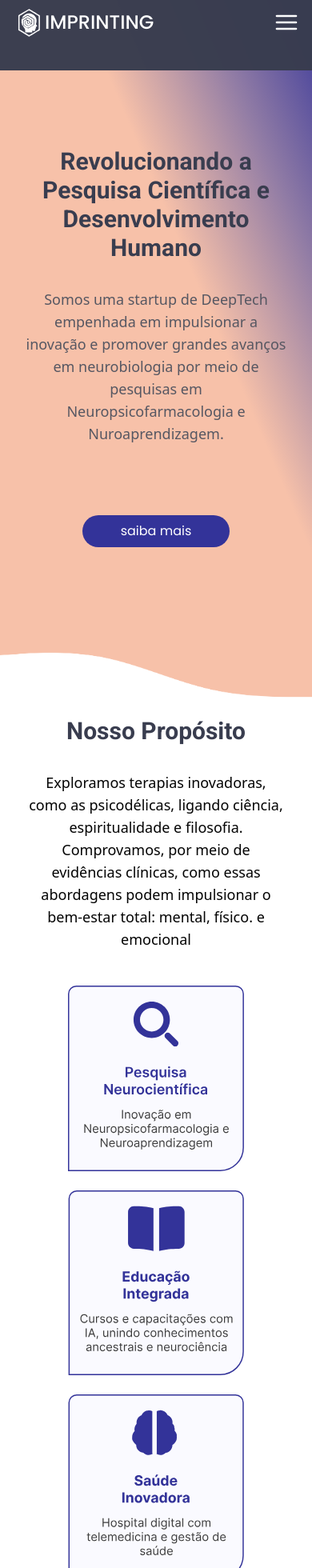
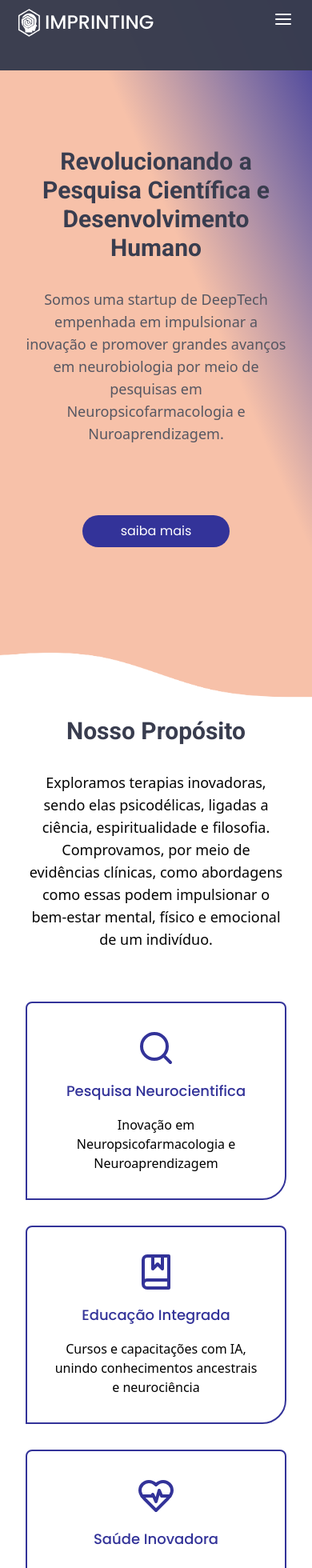
Before and after one commit to Delgado-tech/imprinting-landing-page, a React (Vite) app: page / in a window 390 px wide. Shown: the part 40-2000 px from the top of the page at 80% size. Built offline with nearby package versions, Linux system fonts and the light colour scheme.

Commit message:
edit/feat: Nosso Propósito

```diff
--- a/src/app/App.tsx
+++ b/src/app/App.tsx
@@ -1,10 +1,10 @@
-import Cards from "../components/home/Cards.tsx";
 import FormContact from "../components/home/FormContact.tsx";
 import Header from "../components/home/Header.tsx";
 import ImprintingCoin from "../components/home/ImprintingCoin.tsx";
 import Introduction from "../components/home/Introduction.tsx";
 import NeuroMaps from "../components/home/NeuroMaps.tsx";
 import ProgramIAM from "../components/home/ProgramIAM.tsx";
+import Purpose from "../components/home/Purpose.tsx";
 
 function App() {
 	return (
@@ -14,7 +14,7 @@ function App() {
 				<span id={"top"} />
 				<Header />
 				<Introduction />
-				<Cards />
+				<Purpose />
 				<NeuroMaps />
 				<ProgramIAM />
 				<ImprintingCoin />
--- /dev/null
+++ b/src/components/Card.tsx
@@ -0,0 +1,35 @@
+import { ComponentProps } from "react";
+import { twMerge } from "tailwind-merge";
+
+export interface Props extends ComponentProps<"div"> {
+	icon?: React.ReactElement;
+}
+
+export default function Card({
+	className,
+	icon,
+	title,
+	content,
+	children,
+}: Props) {
+	return (
+		<div
+			className={twMerge(
+				"flex flex-col items-center gap-4 rounded-t-lg rounded-br-[30px] border-2 border-custom-blue-02 px-8 py-8",
+				className,
+			)}
+		>
+			{children ? (
+				<>{children}</>
+			) : (
+				<>
+					<figure className="text-custom-blue-02">{icon}</figure>
+					<span className="text-center font-poppins text-2xl font-medium text-custom-blue-02 max-md:text-lg">
+						{title}
+					</span>
+					<span className="text-center text-2xl max-md:text-base">{content}</span>
+				</>
+			)}
+		</div>
+	);
+}
--- a/src/components/home/Cards.tsx
+++ /dev/null
@@ -1,27 +0,0 @@
-import Card1 from "../../assets/cards/card1.svg";
-import Card2 from "../../assets/cards/card2.svg";
-import Card3 from "../../assets/cards/card3.svg";
-import Card4 from "../../assets/cards/card4.svg";
-
-export default function Cards() {
-	return (
-		<section className="mb-10 flex flex-col items-center gap-8 p-5 px-8 lg:px-32 xl:items-start">
-			<h2 className="max-w-[400px] text-center font-roboto text-3xl font-semibold text-custom-gray-06 md:max-w-[700px] md:text-5xl xl:text-start">
-				Nosso Propósito
-			</h2>
-			<p className="max-w-[750px] text-center text-lg text-custom-black md:text-2xl xl:text-start">
-				Exploramos terapias inovadoras, como as psicodélicas, ligando ciência,
-				espiritualidade e filosofia. Comprovamos, por meio de evidências clínicas,
-				como essas abordagens podem impulsionar o bem-estar total: mental, físico. e
-				emocional
-			</p>
-
-			<div className="flex max-w-[1280px] flex-wrap justify-center">
-				<img className="m-3 max-w-[220px]" src={Card1}></img>
-				<img className="m-3 max-w-[220px]" src={Card2}></img>
-				<img className="m-3 max-w-[220px]" src={Card3}></img>
-				<img className="m-3 max-w-[220px]" src={Card4}></img>
-			</div>
-		</section>
-	);
-}
--- a/src/components/home/Header.tsx
+++ b/src/components/home/Header.tsx
@@ -4,7 +4,7 @@ import Logo from "../Logo";
 import NavBar from "./NavBar";
 
 export default function Header() {
-	const [showNavItems, SetShowNavItems] = useState<boolean>(false);
+	const [showNavItems, setShowNavItems] = useState<boolean>(false);
 
 	return (
 		<section
@@ -12,21 +12,24 @@ export default function Header() {
 			className="group fixed top-0 z-[999] w-full bg-custom-gray-06 bg-opacity-[98%] transition-all data-[open-hamburger=true]:h-full data-[open-hamburger=true]:bg-opacity-95 max-sm:h-32"
 		>
 			<header className="flex flex-wrap items-center justify-between gap-6 gap-x-12 gap-y-6 px-4 py-12 max-sm:flex-col sm:px-6 lg:px-32">
-				<div className="max-xs:justify-center flex select-none flex-wrap items-center justify-between gap-x-8 gap-y-2 max-sm:w-full">
-					<a href={"#top"} className="flex cursor-pointer items-center">
-						<Logo color="white" className="max-xs:size-8 size-10" />
-						<span className="max-xs:text-xl font-poppins text-2xl font-medium uppercase text-white">
+				<div className="flex select-none flex-wrap items-center justify-between gap-x-8 gap-y-2 max-sm:w-full max-xs:justify-center">
+					<a
+						href={"#top"}
+						className="flex cursor-pointer items-center"
+						onClick={() => setShowNavItems(false)}
+					>
+						<Logo color="white" className="size-10 max-xs:size-8" />
+						<span className="font-poppins text-2xl font-medium uppercase text-white max-xs:text-xl">
 							Imprinting
 						</span>
 					</a>
-					<AlignJustify
-						className="max-xs:size-6 size-8 cursor-pointer select-none text-white transition-none hover:text-zinc-300 group-data-[open-hamburger=true]:hidden sm:hidden"
-						onClick={() => SetShowNavItems((prev) => (prev = !prev))}
-					/>
-					<X
-						className="max-xs:size-6 size-8 cursor-pointer select-none text-white transition-none hover:text-zinc-300 group-data-[open-hamburger=false]:hidden sm:hidden"
-						onClick={() => SetShowNavItems((prev) => (prev = !prev))}
-					/>
+					<figure
+						className="size-8 cursor-pointer select-none text-white transition-none hover:text-zinc-300 max-xs:size-6 sm:hidden"
+						onClick={() => setShowNavItems((prev) => (prev = !prev))}
+					>
+						<AlignJustify className="group-data-[open-hamburger=true]:hidden" />
+						<X className="group-data-[open-hamburger=false]:hidden" />
+					</figure>
 				</div>
 
 				<NavBar />
--- /dev/null
+++ b/src/components/home/Purpose.tsx
@@ -0,0 +1,58 @@
+import {
+	BookMarkedIcon,
+	HeartPulseIcon,
+	SearchIcon,
+	UsersIcon,
+} from "lucide-react";
+import Card, { Props as ICard } from "../Card";
+
+export default function Purpose() {
+	const cards: ICard[] = [
+		{
+			icon: <SearchIcon className="size-16 max-md:size-12" />,
+			title: "Pesquisa Neurocientifica",
+			content: "Inovação em Neuropsicofarmacologia e Neuroaprendizagem",
+		},
+		{
+			icon: <BookMarkedIcon className="size-16 max-md:size-12" />,
+			title: "Educação Integrada",
+			content:
+				"Cursos e capacitações com IA, unindo conhecimentos ancestrais e neurociência",
+		},
+		{
+			icon: <HeartPulseIcon className="size-16 max-md:size-12" />,
+			title: "Saúde Inovadora",
+			content: "Hospital digital com telemedicina e gestão de saúde",
+		},
+		{
+			icon: <UsersIcon className="size-16 max-md:size-12" />,
+			title: "Desenvolvimento Humano Global",
+			content: "Rede global para mudança social",
+		},
+	];
+
+	return (
+		<section className="mb-10 flex flex-col items-center gap-8 p-5 px-8 lg:px-32 xl:items-start">
+			<h2 className="max-w-[400px] text-center font-roboto text-3xl font-semibold text-custom-gray-06 md:text-5xl xl:text-start">
+				Nosso Propósito
+			</h2>
+			<p className="max-w-[1000px] text-center text-lg text-custom-black md:text-2xl xl:text-start">
+				Exploramos terapias inovadoras, sendo elas psicodélicas, ligadas a ciência,
+				espiritualidade e filosofia. Comprovamos, por meio de evidências clínicas,
+				como abordagens como essas podem impulsionar o bem-estar mental, físico e
+				emocional de um indivíduo.
+			</p>
+
+			<div className="mt-8 grid w-full grid-cols-1 gap-8 sm:grid-cols-2 2xl:grid-cols-4">
+				{cards.map((card, index) => (
+					<Card
+						key={index}
+						icon={card.icon}
+						title={card.title}
+						content={card.content}
+					/>
+				))}
+			</div>
+		</section>
+	);
+}
--- a/tailwind.config.js
+++ b/tailwind.config.js
@@ -7,7 +7,8 @@ export default {
   theme: {
     extend: {
       screens: {
-        "xs": "300px"
+        "xs": "300px",
+        "2xl": "1400px"
       },
       colors: {
         "custom-beige-01": "#FFFFE5",
```
